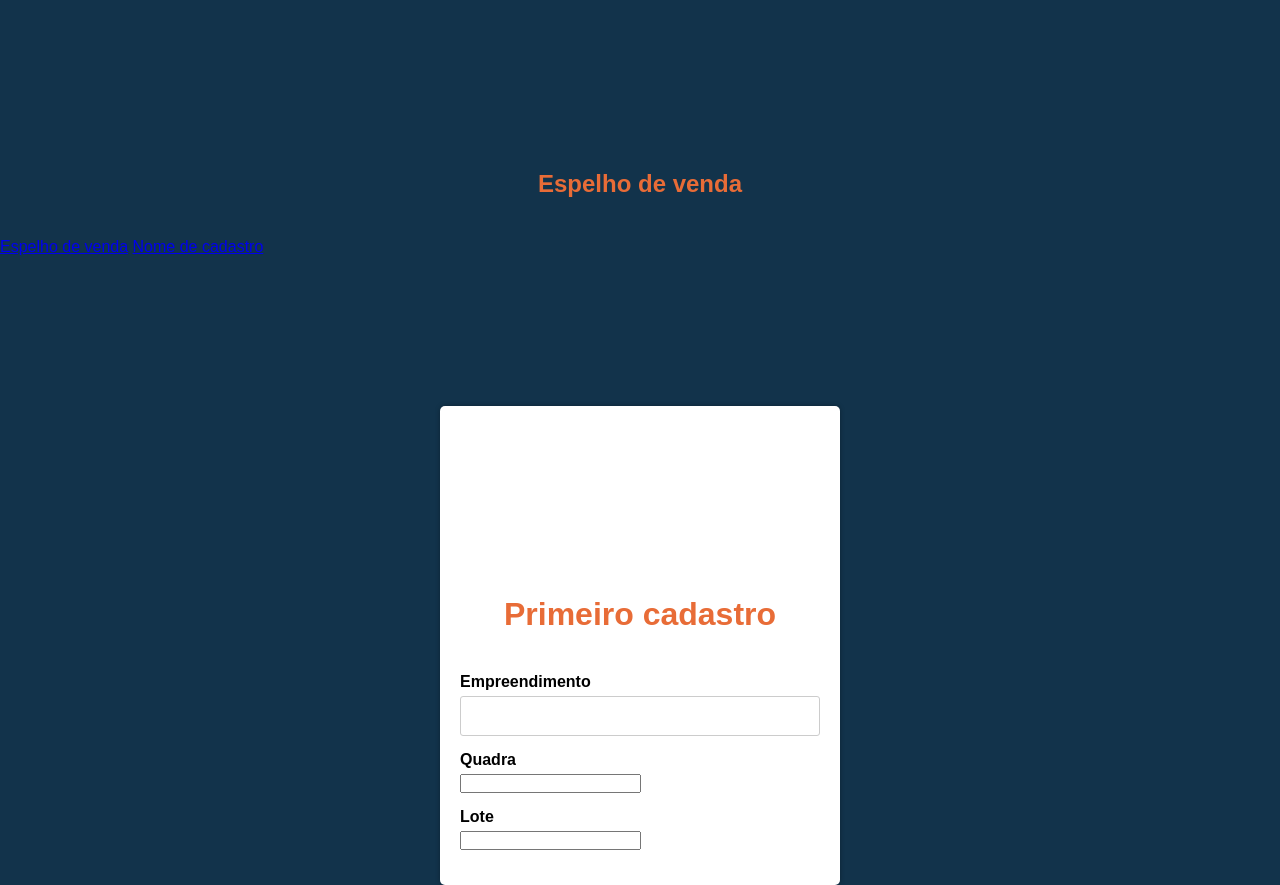
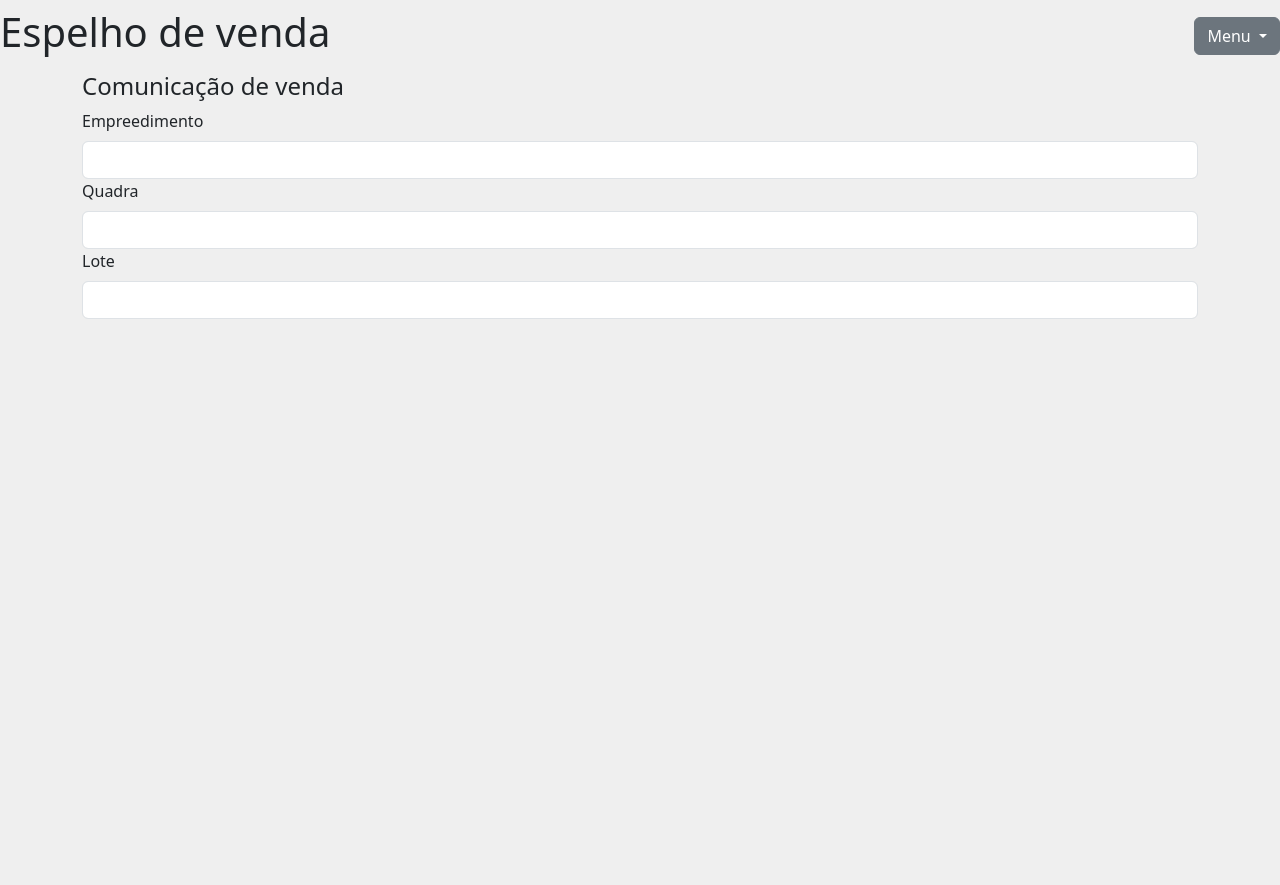
Before and after one commit to guilhermemartinsgrm/project_casa_modelo_system, a plain HTML site: page home.html in a window 1280 px wide. After the commit the page ends 800 px from the top, so only its background shows below. Drawn offline with nearby package versions, Linux system fonts and the light colour scheme.

Commit message:
Backgroud color

```diff
--- a/home.html
+++ b/home.html
@@ -1,40 +1,54 @@
 <!DOCTYPE html>
 <html lang="en">
+
 <head>
     <meta charset="UTF-8">
     <meta http-equiv="X-UA-Compatible" content="IE=edge">
     <meta name="viewport" content="width=device-width, initial-scale=1.0">
     <title>home</title>
-    <link rel="stylesheet" href="style_cadastro.css">
+    <link href="https://cdn.jsdelivr.net/npm/bootstrap@5.3.2/dist/css/bootstrap.min.css" rel="stylesheet"
+        integrity="sha384-T3c6CoIi6uLrA9TneNEoa7RxnatzjcDSCmG1MXxSR1GAsXEV/Dwwykc2MPK8M2HN" crossorigin="anonymous">
+    <link rel="stylesheet" href="style..espelho.css">
 </head>
+
 <body>
     <nav class="navbar">
         <div class="logo">
             <h1>Espelho de venda</h1>
         </div>
-        <div class="Menu">
-            <a href="home.html">Espelho de venda</a>
-            <a href="name">Nome de cadastro</a>
-        </div>
+        <div class="dropdown">
+            <button class="btn btn-secondary dropdown-toggle" type="button" data-bs-toggle="dropdown" aria-expanded="false">
+              Menu
+            </button>
+            <ul class="dropdown-menu">
+              <li><a class="dropdown-item" href="home.html">Espelho de venda</a></li>
+              <li><a class="dropdown-item" href="name">Nome de cadastro</a></li>
+              <li><a class="dropdown-item" href="#">Something else here</a></li>
+            </ul>
+          </div>
+
+
     </nav>
 
     <div class="container">
-        <h1>Primeiro cadastro</h1>
+        <h4>Comunicação de venda</h4>
         <form id="registrationForm">
             <div class="form-group">
-                <label for="Empreendimento">Empreendimento</label>
-                <input type="text" id="Empreendimento" name="Empreendimento" required>
+                <label for="empreendimento" class="form-label">Empreedimento</label>
+                <input type="text" class="form-control" id="empreendimento"  name="empreendimento" aria-describedby="Empreendimento">
             </div>
             <div class="form-group">
-                <label for="Quadra">Quadra</label>
-                <input type="number" id="Quadra" name="Quadra">
+                <label for="quadra" class="form-label">Quadra</label>
+                <input type="number" class="form-control" id="quadra"  name="quadra" aria-describedby="quadra">
             </div>
             <div class="form-group">
-                <label for="Lote">Lote</label>
-                <input type="number" id="Lote" name="Lote" required>
+                <label for="lote" class="form-label">Lote</label>
+                <input type="number" class="form-control" id="lote"  name="lote" aria-describedby="lote">
+
             </div>
 
         </form>
-    <script src="../java/page_cadastro.js"></script>
+        <script src="../java/page_cadastro.js"></script>
 </body>
+
 </html>
--- /dev/null
+++ b/style..espelho.css
@@ -0,0 +1,7 @@
+.bg-secundário {
+    background-color: aqua;
+}
+
+body {
+    background-color: rgb(239, 239, 239);
+}
```
